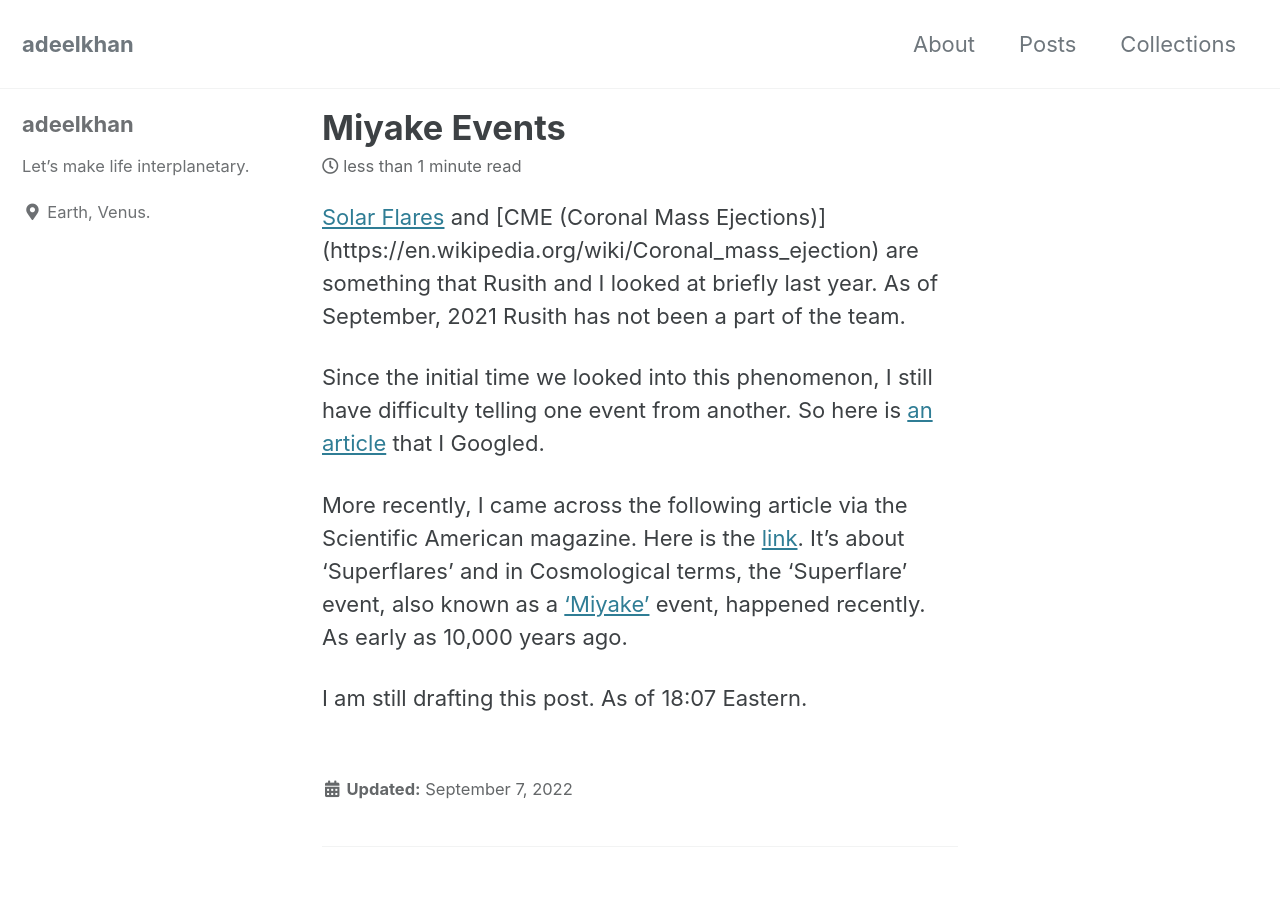
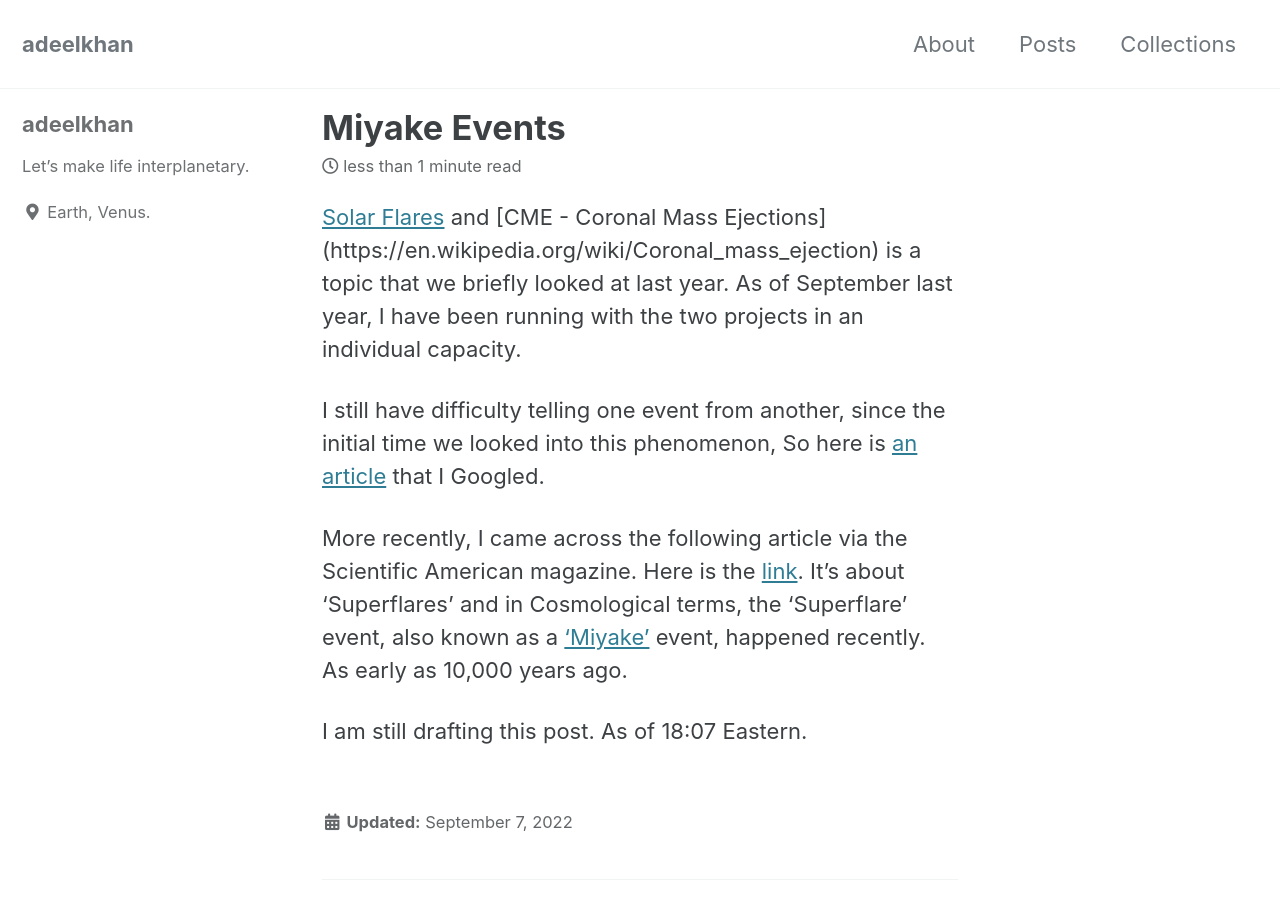
Before and after one commit to stellardreams/stellardreams.github.io, a Jekyll site: the page built from _posts/2022-09-07-Miyake-Events.md, in a window 1280 px wide and 900 px high. Built offline with Jekyll 4.4.1, drawn with Linux system fonts in a browser that asks for light colours; cached includes are drawn as plain includes.

Commit message:
Update 2022-09-07-Miyake-Events.md
Fixing link for CME. Markdown does not like the brackets inside of the square brackets. I can now see why.

```diff
--- a/_posts/2022-09-07-Miyake-Events.md
+++ b/_posts/2022-09-07-Miyake-Events.md
@@ -1,6 +1,6 @@
-[Solar Flares](https://en.wikipedia.org/wiki/Solar_flare) and [CME (Coronal Mass Ejections)] (https://en.wikipedia.org/wiki/Coronal_mass_ejection) are something that Rusith and I looked at briefly last year. As of September, 2021 Rusith has not been a part of the team.
+[Solar Flares](https://en.wikipedia.org/wiki/Solar_flare) and [CME - Coronal Mass Ejections] (https://en.wikipedia.org/wiki/Coronal_mass_ejection) is a topic that we briefly looked at last year. As of September last year, I have been running with the two projects in an individual capacity.
 
-Since the initial time we looked into this phenomenon, I still have difficulty telling one event from another. So here is [an article](https://phys.org/news/2014-09-difference-cmes-solar-flares.html) that I Googled.
+I still have difficulty telling one event from another, since the initial time we looked into this phenomenon,  So here is [an article](https://phys.org/news/2014-09-difference-cmes-solar-flares.html) that I Googled.
 
 More recently, I came across the following article via the Scientific American magazine. Here is the [link](https://www.scientificamerican.com/article/solar-superflares-rocked-earth-less-than-10-000-years-ago-and-could-strike-again/). It's about 'Superflares' and in Cosmological terms, the 'Superflare' event, also known as a ['Miyake'](https://en.wikipedia.org/wiki/774%E2%80%93775_carbon-14_spike) event, happened recently. As early as 10,000 years ago.
 
```
